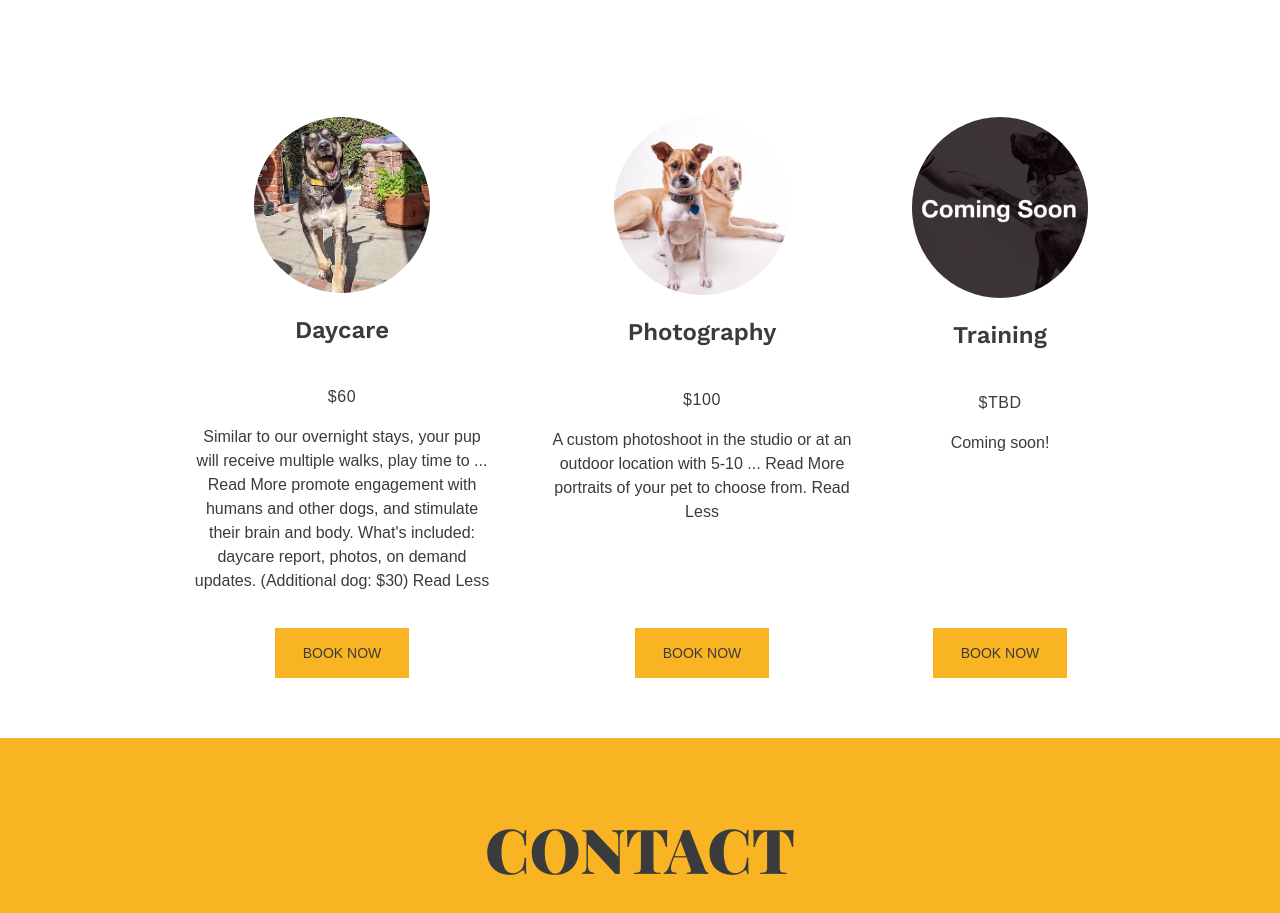
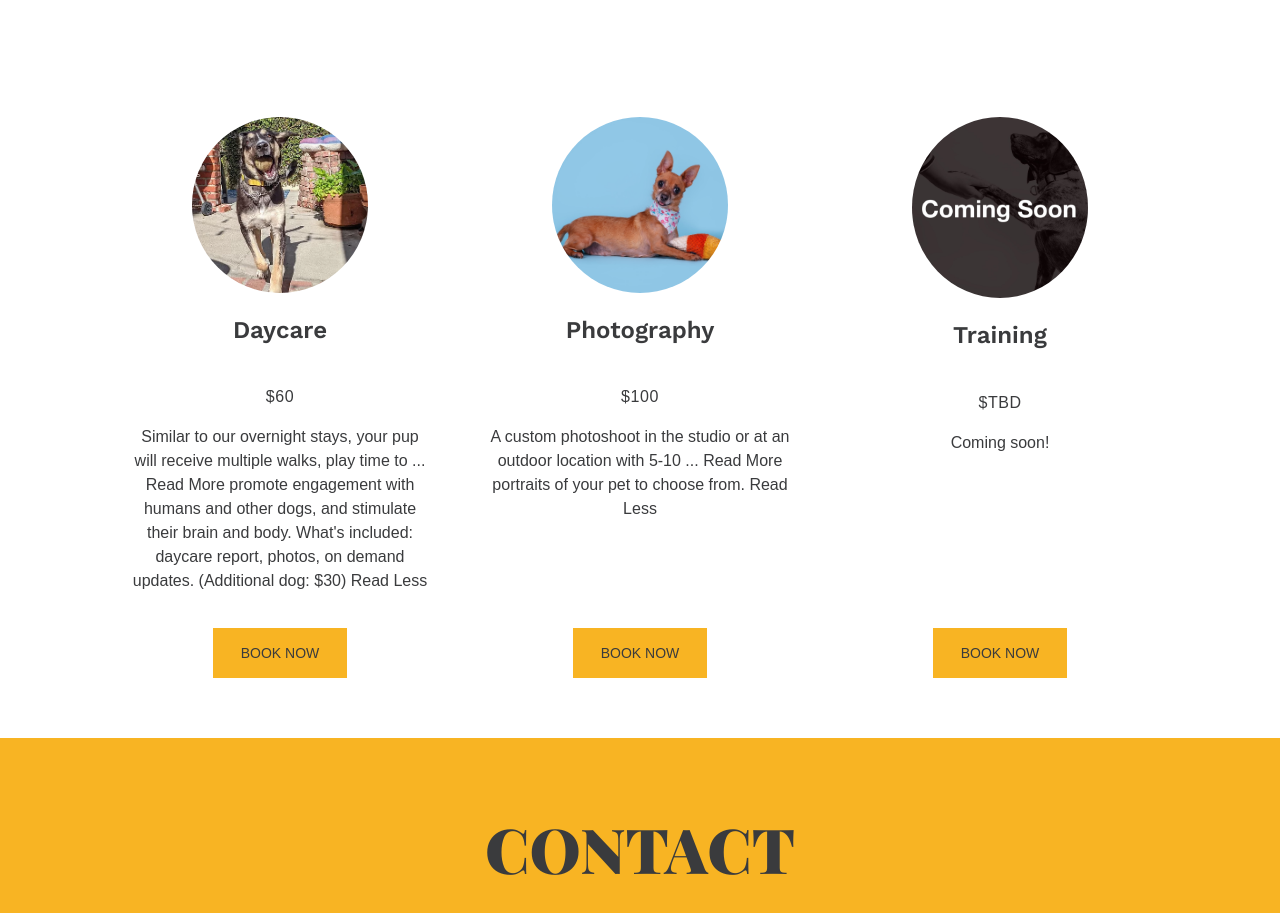
Before and after one commit to mjacobson7/WalksWithAlex, a website built with webpack: page src/services.html in a window 1280 px wide. Shown: the part 1054-1967 px from the top of the page. Built offline with nearby package versions, Linux system fonts and the light colour scheme; a web font is replaced by a local one.

Commit message:
Replace pet photography image

```diff
--- a/src/blocks/card/card.css
+++ b/src/blocks/card/card.css
@@ -1,5 +1,6 @@
 .card {
 	max-width: 300px;
+	width: 100%;
 	display: flex;
 	flex-direction: column;
 	align-items: center;
--- a/src/services.html
+++ b/src/services.html
@@ -212,7 +212,7 @@
 
 					<li class="card">
 						<img
-							src="<%=require('./images/petPhotography.png')%>"
+							src="<%=require('./images/services_pet-photography.jpeg')%>"
 							alt=""
 							class="card__img"
 						/>
```
Also changed, not shown: src/images/services_pet-photography.jpeg (added).
